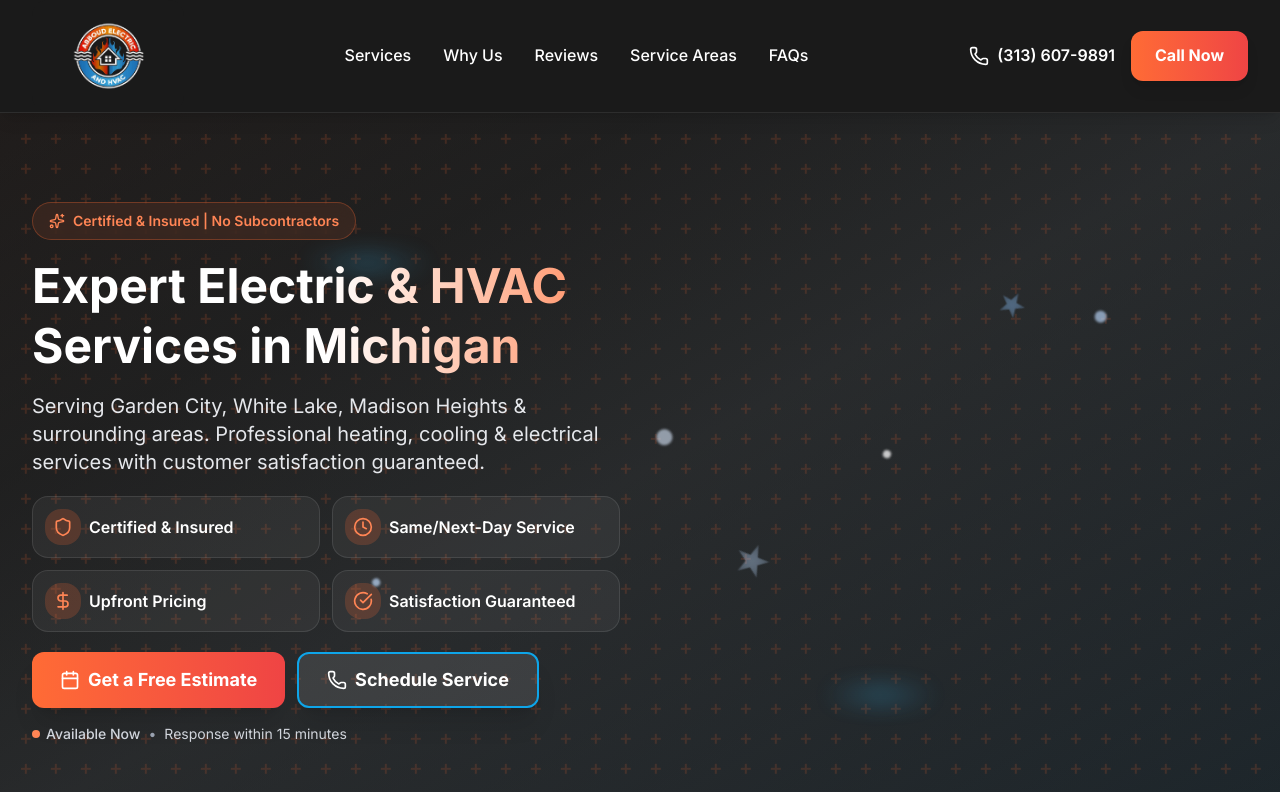
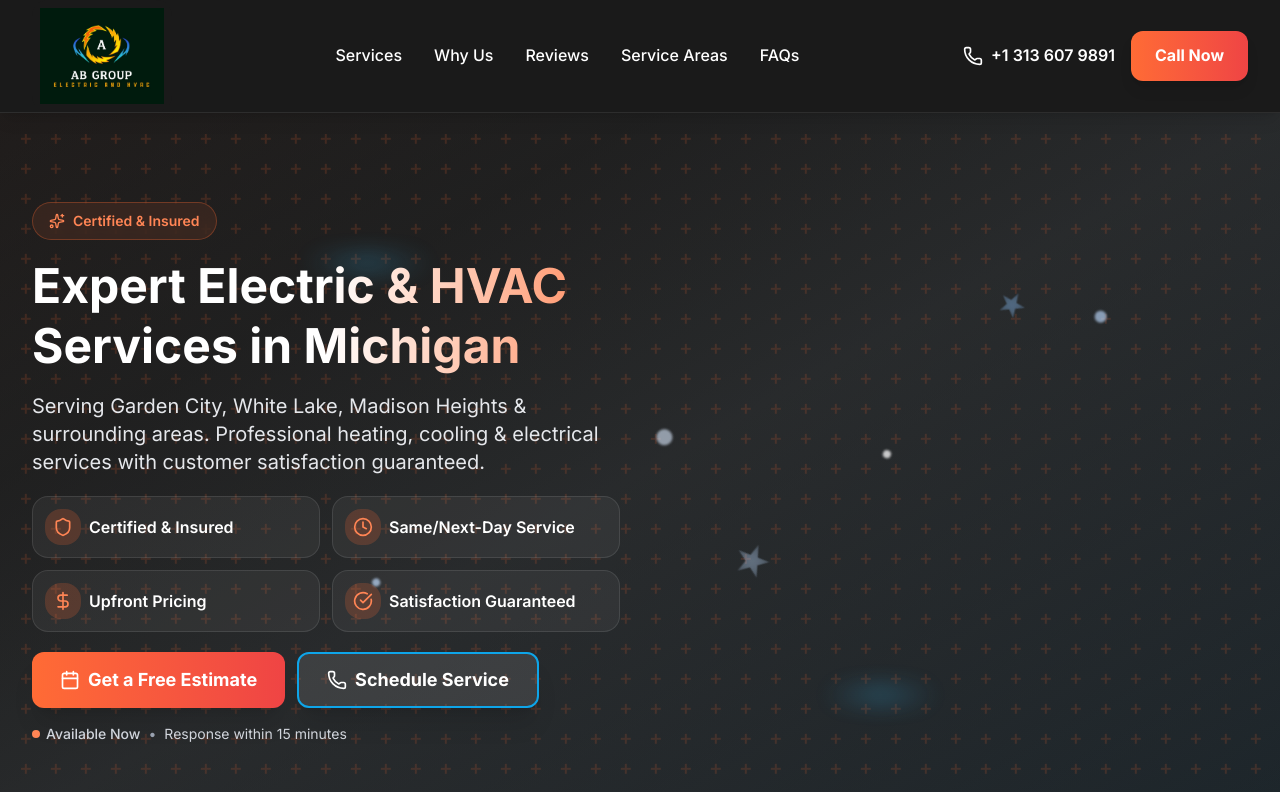
Before and after one commit to teamaamer/abboud-hvac, a Next.js app: page / in a window 1280 px wide. Shown: the top 792 px of the page. Built offline with nearby package versions, Linux system fonts and the light colour scheme.

Commit message:
Update contact info and UI: change phone to +1 313 607 9891, replace Text with WhatsApp, remove license and subcontractor text

```diff
--- a/components/EstimateForm.tsx
+++ b/components/EstimateForm.tsx
@@ -292,7 +292,7 @@ export default function EstimateForm({ isModal = false, onClose }: EstimateFormP
                 onChange={handleChange}
                 className="w-4 h-4 text-[var(--orange-500)] focus:ring-[var(--orange-500)]"
               />
-              <span className="ml-2 text-gray-700">Text</span>
+              <span className="ml-2 text-gray-700">WhatsApp</span>
             </label>
           </div>
         </div>
--- a/components/Footer.tsx
+++ b/components/Footer.tsx
@@ -43,17 +43,12 @@ export default function Footer() {
           <div>
             <h3 className="text-xl font-bold mb-4" style={{ fontFamily: 'var(--font-heading)' }}>Legal</h3>
             <div className="space-y-2">
-              <p className="text-gray-300 text-sm">
-                <strong>License #:</strong> {CONTACT_INFO.license.hvac} / {CONTACT_INFO.license.electrical}
-              </p>
-              <div className="space-y-2 mt-4">
               <a href="#" className="block text-gray-300 hover:text-[var(--orange-400)] transition-colors text-sm">
                 Privacy Policy
               </a>
               <a href="#" className="block text-gray-300 hover:text-[var(--orange-400)] transition-colors text-sm">
                 Terms of Service
               </a>
-              </div>
             </div>
           </div>
         </div>
--- a/components/hero/CTAButtons.tsx
+++ b/components/hero/CTAButtons.tsx
@@ -19,7 +19,9 @@ export default function CTAButtons({ onEstimateClick }: CTAButtonsProps) {
         </span>
       </button>
       <a
-        href={CONTACT_INFO.phone.href}
+        href={CONTACT_INFO.whatsapp.href}
+        target="_blank"
+        rel="noopener noreferrer"
         className="group relative bg-white/10 backdrop-blur-sm hover:bg-white/20 text-white px-6 lg:px-7 py-3 rounded-xl font-bold text-base lg:text-lg transition-all duration-300 shadow-xl hover:shadow-2xl border-2 border-[var(--blue-500)] hover:border-[var(--blue-400)] hover:scale-105"
       >
         <span className="flex items-center justify-center gap-2">
--- a/components/hero/HeroContent.tsx
+++ b/components/hero/HeroContent.tsx
@@ -12,7 +12,7 @@ export default function HeroContent({ onEstimateClick }: HeroContentProps) {
     <div className="relative z-10">
       <div className="inline-flex items-center gap-2 bg-[var(--orange-500)]/10 backdrop-blur-sm border border-[var(--orange-500)]/30 rounded-full px-4 py-2 mb-3 lg:mb-4 animate-slide-in-down opacity-0" style={{ animationDelay: '0.1s' }}>
         <Sparkles className="h-4 w-4 text-[var(--orange-400)]" />
-        <span className="text-sm font-semibold text-[var(--orange-400)]">Certified & Insured | No Subcontractors</span>
+        <span className="text-sm font-semibold text-[var(--orange-400)]">Certified & Insured</span>
       </div>
 
       <h1 className="text-3xl sm:text-4xl lg:text-4xl xl:text-5xl font-bold mb-3 lg:mb-4 leading-tight bg-gradient-to-r from-white via-white to-[var(--orange-400)] bg-clip-text text-transparent animate-fade-in-up opacity-0" style={{ fontFamily: 'var(--font-heading)', animationDelay: '0.2s' }}>
--- a/lib/constants.ts
+++ b/lib/constants.ts
@@ -1,7 +1,10 @@
 export const CONTACT_INFO = {
   phone: {
-    display: '(313) 607-9891',
+    display: '+1 313 607 9891',
     href: 'tel:+13136079891',
+  },
+  whatsapp: {
+    href: 'https://wa.me/13136079891',
   },
   email: 'Adnanaboud1@hotmail.com',
   hours: {
```
Also changed, not shown: public/logo.png. Lines whose indentation alone changed are shown as unchanged.
